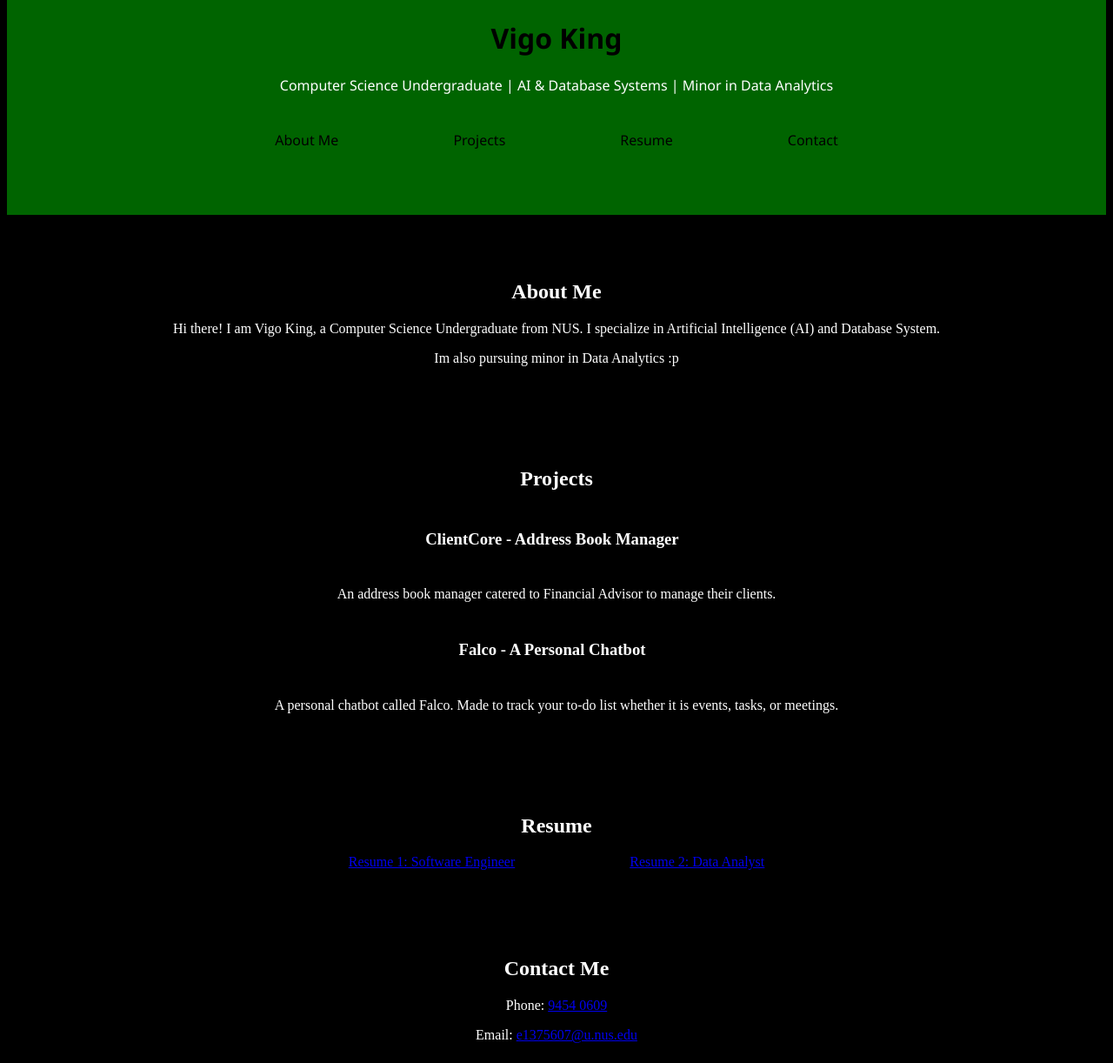
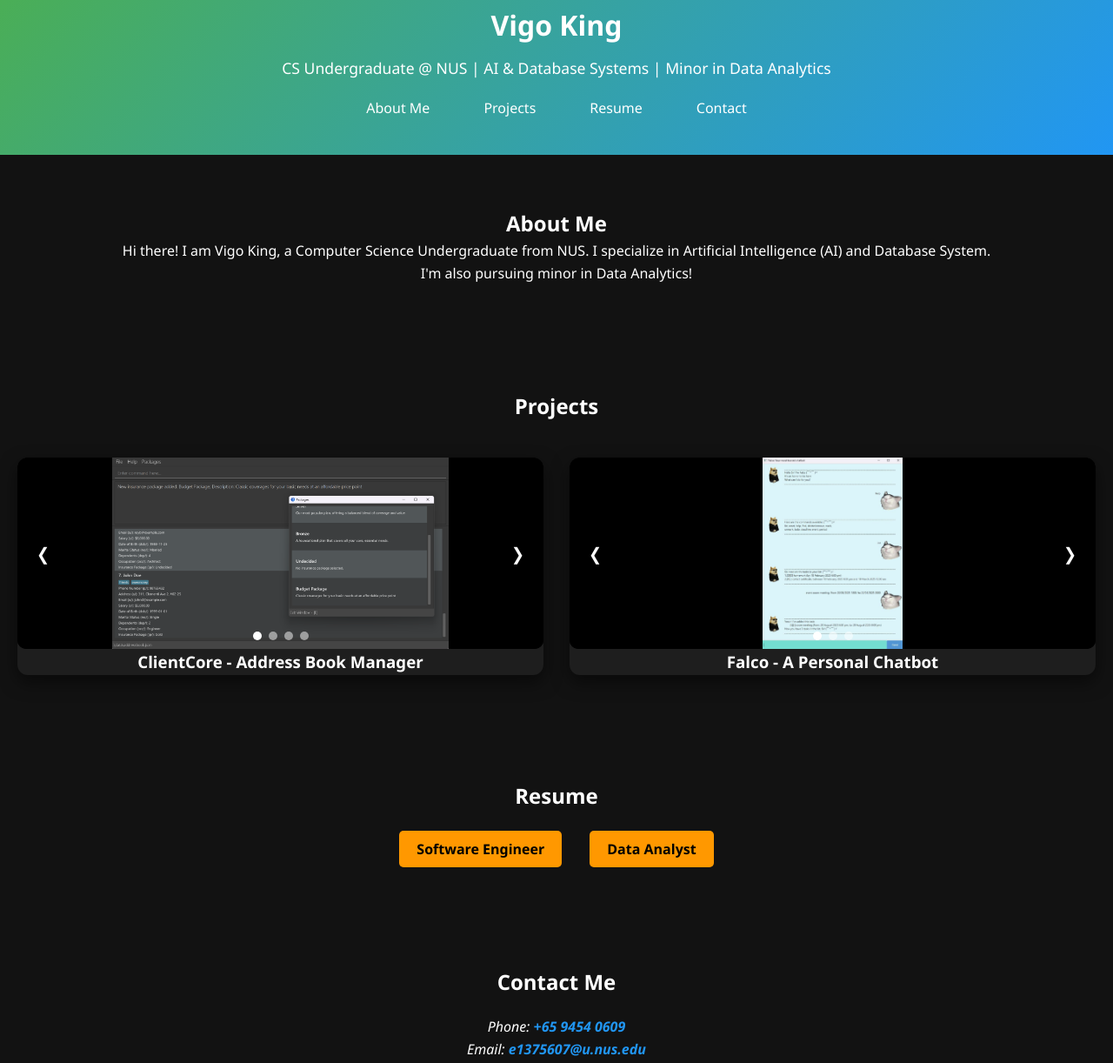
Before and after one commit to Vrospix/Portfolio, a plain HTML site: page index.html in a window 1280 px wide. Shown: the part 57-1279 px from the top of the page at 87% size. Drawn offline with Linux system fonts and the light colour scheme.

Commit message:
Improve style and animation with pictures

```diff
--- /dev/null
+++ b/css/index.css
@@ -0,0 +1,281 @@
+/* ------------ VARIABLES ------------ */
+:root {
+    --primary-color: #4caf50;
+    --secondary-color: #ff9800;
+    --accent-color: #2196f3;
+    --bg-color: #121212;
+    --text-color: #ffffff;
+    --card-bg: #1e1e1e;
+    --card-shadow: rgba(0,0,0,0.5);
+}
+
+/* ------------ GLOBAL ------------ */
+
+* {
+    box-sizing: border-box;
+    margin: 0;
+    padding: 0;
+    font-family: 'Segoe UI', Tahoma, Geneva, Verdana, sans-serif;
+}
+
+body {
+    background-color: var(--bg-color);
+    color: var(--text-color);
+    line-height: 1.6;
+}
+
+h1, h2, h3 {
+    text-align: center;
+}
+
+a {
+    text-decoration: none;
+    color: var(--text-color);
+}
+
+/* ------------ HEADER ------------ */
+
+header {
+    text-align: center;
+    padding: 60px 20px 40px;
+    background: linear-gradient(135deg, var(--primary-color), var(--accent-color));
+    color: #fff;
+}
+
+header p {
+    margin-top: 10px;
+    font-size: 1.1rem;
+    font-weight: 300;
+}
+
+nav ul {
+    display: flex;
+    justify-content: center;
+    gap: 2rem;
+    margin-top: 20px;
+}
+
+nav ul li {
+    list-style: none;
+}
+
+nav ul li a {
+    padding: 10px 15px;
+    border-radius: 5px;
+    transition: 0.3s;
+}
+
+nav ul li a:hover {
+    background-color: var(--secondary-color);
+    color: #000;
+}
+
+nav a.active {
+    background-color: var(--accent-color);
+    color: #fff;
+}
+
+/* ------------ SECTIONS ------------ */
+
+.section {
+    padding: 60px 20px;
+}
+
+.section p {
+    text-align: center;
+}
+
+.projects-grid {
+    display: grid;
+    grid-template-columns: repeat(auto-fit, minmax(280px, 1fr));
+    gap: 30px;
+    margin-top: 40px;
+}
+
+.project-card {
+    background-color: var(--card-bg);
+    border-radius: 12px;
+    overflow: hidden;
+    box-shadow: 0 8px 20px var(--card-shadow);
+    transition: transform 0.3s, box-shadow 0.3s;
+}
+
+.project-card:hover {
+    transform: translateY(-5px);
+    box-shadow: 0 12px 25px var(--card-shadow);
+}
+
+.project-image-container {
+    position: relative;
+    width: 100%;
+    height: 220px; /* fixed height for all project cards */
+    overflow: hidden;
+    background-color: #000;
+    border-radius: 10px;
+}
+
+.project-image-container img {
+    width: 100%;
+    height: 100%;
+    object-fit: contain;
+    background-color: #000;
+    display: none;
+}
+
+.project-image-container img.active {
+    display: block;
+}
+
+/* Overlay text */
+.project-image-container .overlay {
+    position: absolute;
+    top: 0;
+    left: 0;
+    width: 100%;
+    height: 100%;
+    display: flex;
+    justify-content: center;
+    align-items: center;
+    text-align: center;
+    padding: 15px;
+    color: #fff;
+    opacity: 0;
+    transition: opacity 0.3s;
+}
+
+.overlay {
+    position: absolute;
+    inset: 0;
+    background: rgba(0,0,0,0.65);
+    display: flex;
+    justify-content: center;
+    align-items: center;
+    text-align: center;
+    padding: 20px;
+    color: white;
+    opacity: 0;
+    transition: opacity 0.25s;
+    pointer-events: none;
+}
+
+.image-wrapper {
+    position: relative;
+    width: 100%;
+    height: 100%;
+}
+
+.image-wrapper img {
+    width: 100%;
+    height: 100%;
+    object-fit: contain;
+    display: none;
+}
+
+.image-wrapper img.active {
+    display: block;
+}
+
+.image-wrapper:hover .overlay {
+    opacity: 1;
+}
+
+/* ------------ ARROWS & DOTS ------------ */
+
+.arrow {
+    position: absolute;
+    top: 50%;
+    transform: translateY(-50%);
+    background: rgba(0,0,0,0.6);
+    border: none;
+    color: white;
+    font-size: 20px;
+    padding: 8px 12px;
+    cursor: pointer;
+    border-radius: 50%;
+    z-index: 2;
+}
+
+.arrow.left {
+    left: 10px;
+}
+
+.arrow.right {
+    right: 10px;
+}
+
+.arrow:hover {
+    background: rgba(255,255,255,0.8);
+    color: black;
+}
+
+.dots {
+    position: absolute;
+    bottom: 10px;
+    width: 100%;
+    display: flex;
+    justify-content: center;
+    gap: 8px;
+    z-index: 2;
+}
+
+.dot {
+    width: 10px;
+    height: 10px;
+    background: rgba(255,255,255,0.5);
+    border-radius: 50%;
+    cursor: pointer;
+}
+
+.dot.active {
+    background: white;
+}
+
+/* ------------ RESUME ------------ */
+
+.resume-list {
+    display: flex;
+    justify-content: center;
+    gap: 2rem;
+    margin-top: 30px;
+}
+
+.resume-list li {
+    list-style: none;
+    padding: 0;
+    margin: 0;
+}
+
+.resume-list li a {
+    background-color: var(--secondary-color);
+    padding: 10px 20px;
+    border-radius: 5px;
+    color: #000;
+    font-weight: bold;
+    transition: 0.3s;
+}
+
+.resume-list li a:hover {
+    transform: scale(1.05);
+}
+
+/* ------------ CONTACT ------------ */
+
+.contact-info {
+    text-align: center;
+    margin-top: 20px;
+}
+
+.contact-info a {
+    color: var(--accent-color);
+    font-weight: bold;
+}
+
+/* ------------ FOOTER ------------ */
+
+footer {
+    text-align: center;
+    padding: 20px;
+    background-color: var(--card-bg);
+    margin-top: 40px;
+    color: #aaa;
+}
--- a/index.css
+++ /dev/null
@@ -1,81 +0,0 @@
-/** For header parts **/
-header {
-    font-family:'Segoe UI', Tahoma, Geneva, Verdana, sans-serif;
-    text-align: center;
-    padding: 50px;
-    margin-bottom: 15px;
-    background-color: darkgreen;
-}
-
-nav {
-    display: flex;
-    justify-content: center;
-}
-
-nav h1 {
-    padding-bottom: 20px;
-}
-
-nav ul {
-    display: flex;
-    list-style: none;
-    gap: 2rem;
-    padding: 0px;
-    margin: 25px;
-}
-
-.navlink {
-    background-color: burlywood;
-    padding: 20px;
-}
-
-nav a {
-    text-decoration: none;
-    color: black;
-}
-
-/** For body parts **/
-body {
-    background-color:black;
-}
-
-body p, h2, h3, li {
-    text-align: center;
-    margin-left: 50px;
-    margin-right: 50px;
-    color: white;
-}
-
-.resume-list {
-    display: flex;
-    list-style: none;
-    gap: 2rem;
-    padding: 0;
-    margin: 0;
-    justify-content: center;
-}
-
-h3 {
-    margin-left: 40px;
-    padding: 25px;
-}
-
-    /** About part **/
-    .about {
-        padding:40px;
-    }
-
-    /** Projects part **/
-    .projects {
-        padding:40px;
-    }
-
-    /** Resume part **/
-    .resume {
-        padding:40px;
-    }
-
-    /** Contact part **/
-    .contact {
-        padding:40px;
-    }
--- a/index.html
+++ b/index.html
@@ -4,13 +4,13 @@
     <meta charset="UTF-8">
     <meta name="viewport" content="width=device-width, initial-scale=1.0">
     <title>Vigo King Portfolio</title>
-    <link href="index.css" rel="stylesheet">
+    <link href="css/index.css" rel="stylesheet">
 </head>
 <body>
     <!-- HEADER -->
     <header>
         <h1>Vigo King</h1>
-        <p>Computer Science Undergraduate | AI & Database Systems | Minor in Data Analytics</p>
+        <p>CS Undergraduate @ NUS | AI & Database Systems | Minor in Data Analytics</p>
         <nav>
             <ul>
                 <li><a href="#about">About Me</a></li>
@@ -21,27 +21,76 @@
         </nav>
     </header>
 
+   <!-- MAIN -->
     <main>
         <!-- ABOUT SECTION -->
         <section id="about" class="section about">
             <h2>About Me</h2>
             <p>Hi there! I am Vigo King, a Computer Science Undergraduate from NUS. I specialize in
                 Artificial Intelligence (AI) and Database System.</p>
-            <p>Im also pursuing minor in Data Analytics :p</p>
+            <p>I'm also pursuing minor in Data Analytics!</p>
         </section>
 
         <!-- PROJECTS SECTION -->
         <section id="projects" class="section projects">
             <h2>Projects</h2>
             <div class="projects-grid">
-                <article class="projects-card">
+                <!-- Project 1-->
+                <article class="project-card">
+                    <div class="project-image-container" data-index="0">
+                        <div class="image-wrapper">
+                            <img src="assets/projects/clientcore0.png" alt="ClientCore Dashboard" class="active">
+                            <img src="assets/projects/clientcore1.png" alt="ClientCore List Package">
+                            <img src="assets/projects/clientcore2.png" alt="Command Line Part">
+                            <img src="assets/projects/clientcore3.png" alt="Contact Info">
+
+                            <div class="overlay">
+                                <p>ClientCore - Helps manage Financial Advisors clients.</p>
+                            </div>
+                        </div>
+
+                        <!-- arrows -->
+                        <button class="arrow left">&#10094;</button>
+                        <button class="arrow right">&#10095;</button>
+
+                        <!-- dots -->
+                        <div class="dots">
+                            <span class="dot active"></span>
+                            <span class="dot"></span>
+                            <span class="dot"></span>
+                            <span class="dot"></span>
+                        </div>
+
+
+                    </div>
                     <h3>ClientCore - Address Book Manager</h3>
-                    <p>An address book manager catered to Financial Advisor to manage their clients.</p>
                 </article>
-                <article class="projects-card">
+
+                <!-- Project 2-->
+                <article class="project-card">
+                    <div class="project-image-container" data-index="0">
+                        <div class="image-wrapper">
+                            <img src="assets/projects/falco0.png" alt="Chat Overview" class="active">
+                            <img src="assets/projects/falco1.png" alt="Falco Bot Responding">
+                            <img src="assets/projects/falco2.png" alt="User command">
+
+                            <div class="overlay">
+                                <p>Falco - Personal Chatbot to track your tasks, events, and meetings.  </p>
+                            </div>
+                        </div>
+
+                        <!-- arrows -->
+                        <button class="arrow left">&#10094;</button>
+                        <button class="arrow right">&#10095;</button>
+
+                        <!-- dots -->
+                        <div class="dots">
+                            <span class="dot active"></span>
+                            <span class="dot"></span>
+                            <span class="dot"></span>
+                        </div>
+                    </div>
                     <h3>Falco - A Personal Chatbot</h3>
-                    <p>A personal chatbot called Falco. Made to track your to-do list whether it is events,
-                        tasks, or meetings.</p>
                 </article>
             </div>
         </section>
@@ -50,8 +99,8 @@
         <section id="resume" class="section resume">
             <h2>Resume</h2>
             <ul class="resume-list">
-                <li><a href="#">Resume 1: Software Engineer</a></li>
-                <li><a href="#">Resume 2: Data Analyst</a></li>
+                <li><a href="#">Software Engineer</a></li>
+                <li><a href="#">Data Analyst</a></li>
             </ul>
         </section>
 
@@ -59,15 +108,19 @@
         <section id="contact" class="section contact">
             <h2>Contact Me</h2>
             <div class="contact-info">
-                <p>Phone: <a href="tel:94540609">9454 0609</a></p>
-                <p>Email: <a href="emailto:e1375607@u.nus.edu">e1375607@u.nus.edu</a></p>
+                <address>
+                    <p>Phone: <a href="tel:94540609">+65 9454 0609</a></p>
+                    <p>Email: <a href="emailto:e1375607@u.nus.edu">e1375607@u.nus.edu</a></p>
+                </address>
             </div>
         </section>
     </main>
+
+    <!-- FOOTER -->
     <footer>
         <p>&copy; 2026 Vigo King. All Rights Reserved.</p>
     </footer>
 
-    <script src="index.js"></script>
+    <script src="js/index.js"></script>
 </body>
 </html>
--- /dev/null
+++ b/js/index.js
@@ -0,0 +1,61 @@
+// Smooth scroll for nav links
+document.querySelectorAll('nav a').forEach(link => {
+    link.addEventListener('click', e => {
+        e.preventDefault();
+        const target = document.querySelector(link.getAttribute('href'));
+        target.scrollIntoView({ behavior: 'smooth' });
+    });
+});
+
+// Highlight active section in nav
+const sections = document.querySelectorAll('section');
+const navLinks = document.querySelectorAll('nav a');
+
+window.addEventListener('scroll', () => {
+    let current = '';
+    sections.forEach(section => {
+        const sectionTop = section.offsetTop - 60;
+        if (pageYOffset >= sectionTop) {
+            current = section.getAttribute('id');
+        }
+    });
+
+    navLinks.forEach(link => {
+        link.classList.remove('active');
+        if (link.getAttribute('href') === `#${current}`) {
+            link.classList.add('active');
+        }
+    });
+});
+
+// Assign arrow and dots function
+document.querySelectorAll('.project-image-container').forEach(container => {
+    const images = container.querySelectorAll('img');
+    const dots = container.querySelectorAll('.dot');
+    const left = container.querySelector('.arrow.left');
+    const right = container.querySelector('.arrow.right');
+
+    let index = 0;
+
+    function updateSlider(newIndex) {
+        images[index].classList.remove('active');
+        dots[index].classList.remove('active');
+
+        index = newIndex;
+
+        images[index].classList.add('active');
+        dots[index].classList.add('active');
+    }
+
+    right.addEventListener('click', () => {
+        updateSlider((index + 1) % images.length);
+    });
+
+    left.addEventListener('click', () => {
+        updateSlider((index - 1 + images.length) % images.length);
+    });
+
+    dots.forEach((dot, i) => {
+        dot.addEventListener('click', () => updateSlider(i));
+    });
+});
```
Also changed, not shown: assets/projects/clientcore0.png (added), assets/projects/clientcore1.png (added), assets/projects/clientcore2.png (added), assets/projects/clientcore3.png (added), assets/projects/falco0.png (added), assets/projects/falco1.png (added), assets/projects/falco2.png (added).
